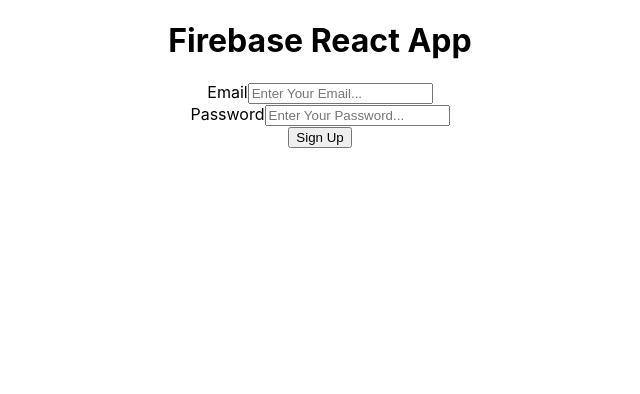
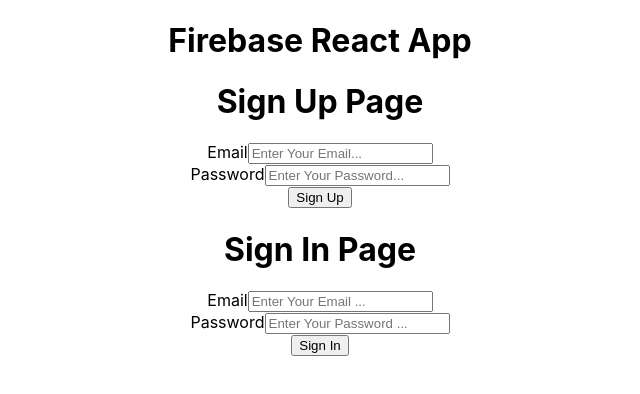
Before and after one commit to prathamsakhare/Firebase-RealtimeData-And-Authentication, a React (Create React App) app: page / in a window 1280 px wide. Shown: the top 394 px of the page, without its empty margins (320-960 px from the left). Built offline with nearby package versions, Linux system fonts and the light colour scheme.

Commit message:
added Sign in functionality using firebase authentication /@prathamsakhare

```diff
--- a/src/App.js
+++ b/src/App.js
@@ -3,6 +3,7 @@
 
 import "./App.css";
 import SignUp from "./pages/SignUp";
+import SignIn from "./pages/SignIn";
 
 const auth = getAuth(app);
 function App() {
@@ -16,7 +17,9 @@
   return (
     <div className="App">
       <h1>Firebase React App</h1>
+
       <SignUp />
+      <SignIn />
     </div>
   );
 }
--- /dev/null
+++ b/src/pages/SignIn.jsx
@@ -0,0 +1,29 @@
+import React, { useState } from 'react'
+import { getAuth, signInWithEmailAndPassword } from 'firebase/auth';
+
+import { app } from '../firebase';
+
+const auth = getAuth(app)
+const SignIn = () => {
+    const [email, setEmail] = useState('')
+    const [password, setPassword] = useState('')
+    const signInUser = () => {
+        signInWithEmailAndPassword(auth, email, password).then(res => console.log('Sign In Success')).catch(err => alert(err))
+    }
+  return (
+    <div>
+        <h1>Sign In Page</h1>
+        <div>
+            <label>Email</label>
+            <input value={email} onChange={e => setEmail(e.target.value)} type="email" placeholder='Enter Your Email ...' />
+        </div>
+        <div>
+            <label>Password</label>
+            <input value={password} onChange={e => setPassword(e.target.value)} type="password" placeholder='Enter Your Password ...' />
+        </div>
+        <button onClick={signInUser}>Sign In</button>
+    </div>
+  )
+}
+
+export default SignIn
--- a/src/pages/SignUp.jsx
+++ b/src/pages/SignUp.jsx
@@ -18,6 +18,7 @@
   const handlePassChange = (e) => setPassword(e.target.value);
   return (
     <div>
+        <h1>Sign Up Page</h1>
       <div>
         <label>Email</label>
         <input
```
